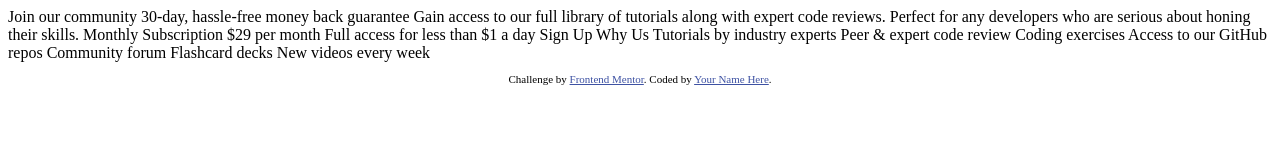
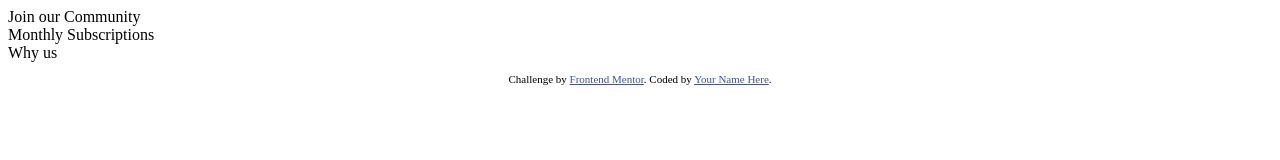
Before and after one commit to elenastagg/design-practice-single-price-grid, a plain HTML site: page index.html in a window 1280 px wide. Drawn offline with Linux system fonts and the light colour scheme.

Commit message:
created basic structure

```diff
--- a/index.html
+++ b/index.html
@@ -1,49 +1,41 @@
 <!DOCTYPE html>
 <html lang="en">
   <head>
-  <meta charset="UTF-8">
-  <meta name="viewport" content="width=device-width, initial-scale=1.0"> <!-- displays site properly based on user's device -->
+    <meta charset="UTF-8" />
+    <meta name="viewport" content="width=device-width, initial-scale=1.0" />
+    <!-- displays site properly based on user's device -->
 
-  <link rel="icon" type="image/png" sizes="32x32" href="./images/favicon-32x32.png">
+    <link
+      rel="icon"
+      type="image/png"
+      sizes="32x32"
+      href="./images/favicon-32x32.png"
+    />
 
     <title>Frontend Mentor | Single Price Grid Component</title>
 
     <!-- Feel free to remove these styles or customise in your own stylesheet 👍 -->
     <style>
-    .attribution { font-size: 11px; text-align: center; }
-    .attribution a { color: hsl(228, 45%, 44%); }
+      .attribution {
+        font-size: 11px;
+        text-align: center;
+      }
+      .attribution a {
+        color: hsl(228, 45%, 44%);
+      }
     </style>
   </head>
   <body>
-  Join our community
-
-  30-day, hassle-free money back guarantee
-
-  Gain access to our full library of tutorials along with expert code reviews.
-  Perfect for any developers who are serious about honing their skills.
-
-  Monthly Subscription
-
-  &dollar;29 per month
-
-  Full access for less than &dollar;1 a day
-
-  Sign Up
-
-  Why Us
-
-  Tutorials by industry experts
-  Peer &amp; expert code review
-  Coding exercises
-  Access to our GitHub repos
-  Community forum
-  Flashcard decks
-  New videos every week
+    <div class="top-box">Join our Community</div>
+    <div class="middle-box">Monthly Subscriptions</div>
+    <div class="last-box">Why us</div>
 
     <footer>
       <p class="attribution">
-      Challenge by <a href="https://www.frontendmentor.io?ref=challenge" target="_blank">Frontend Mentor</a>.
-      Coded by <a href="#">Your Name Here</a>.
+        Challenge by
+        <a href="https://www.frontendmentor.io?ref=challenge" target="_blank"
+          >Frontend Mentor</a
+        >. Coded by <a href="#">Your Name Here</a>.
       </p>
     </footer>
   </body>
```
Lines whose indentation alone changed are shown as unchanged.
